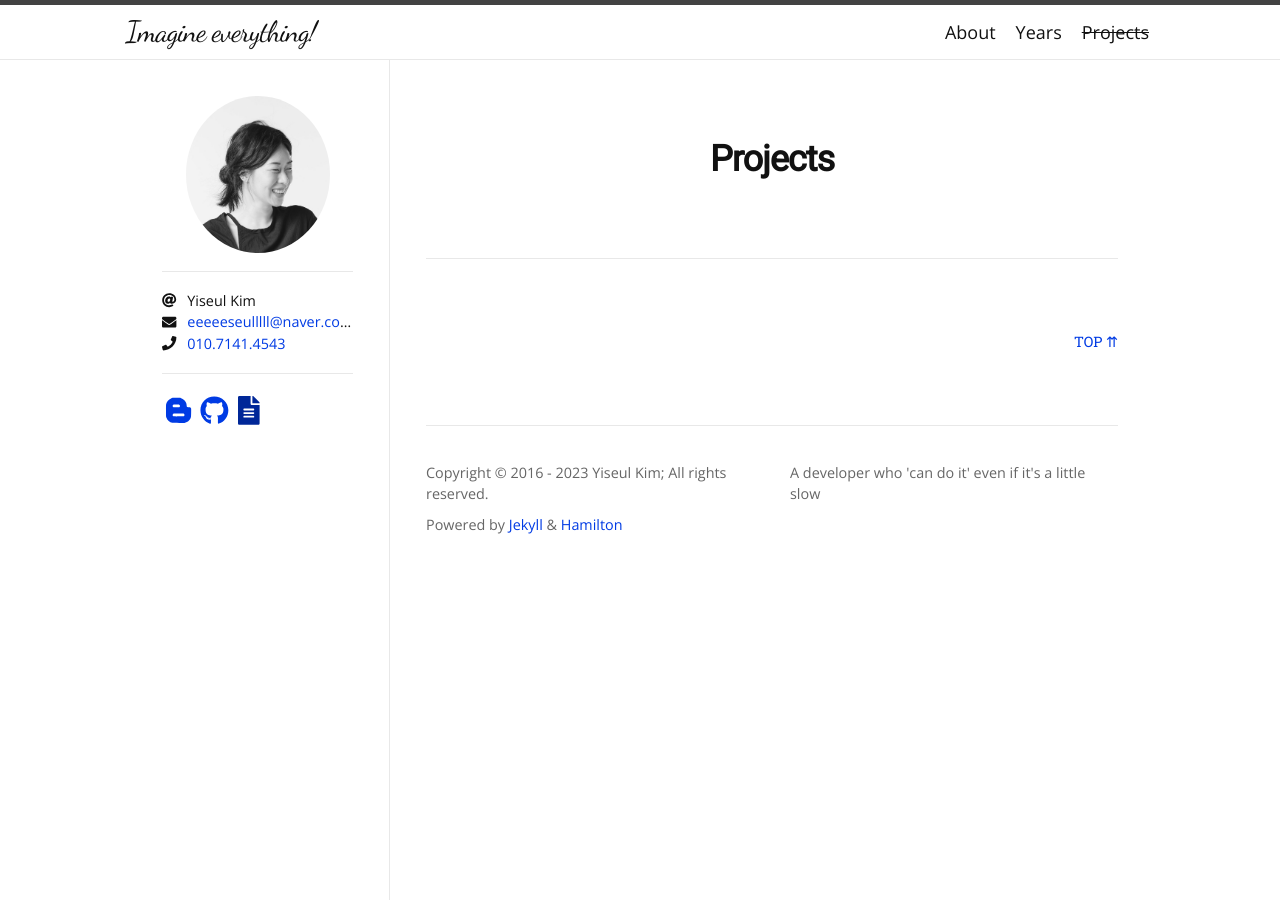
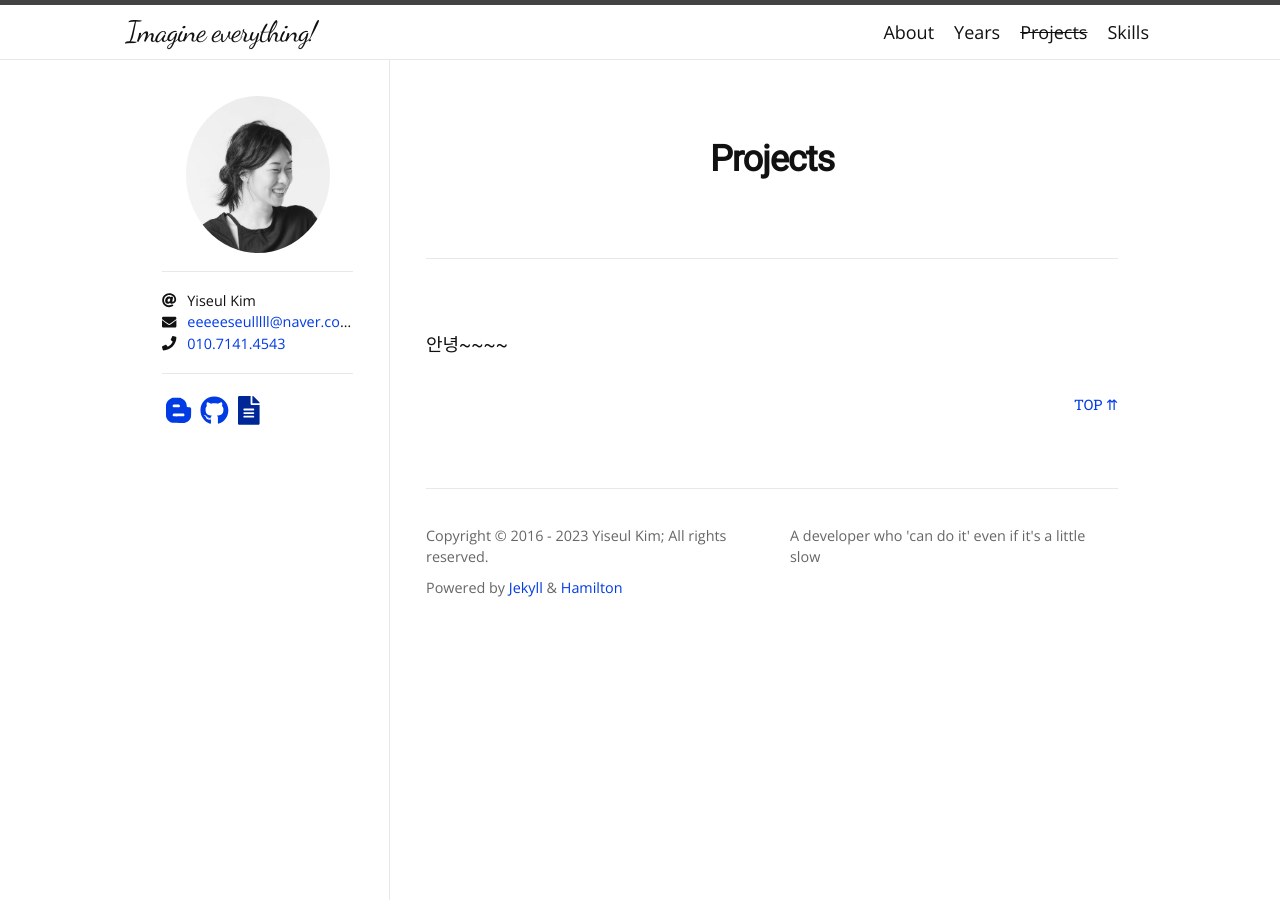
Before and after one commit to eseulssi/kimyiseul.github.io, a Jekyll site: the page built from categories.md, in a window 1280 px wide. Built offline with Jekyll 4.4.1, drawn with Linux system fonts in a browser that asks for light colours; nearby versions of some CDN libraries; some web fonts are replaced.

Commit message:
years change

```diff
--- a/_data/navigation.yml
+++ b/_data/navigation.yml
@@ -4,6 +4,8 @@
   url: /years/
 - title: Projects
   url: /projects/
+- title: Skills
+  url: /skills/
 # - title: More
 #   sublinks:
 #     - title: FAQ
--- a/categories.md
+++ b/categories.md
@@ -4,3 +4,5 @@ type: projects
 title: Projects
 permalink: /projects/
 ---
+
+안녕~~~~
```
